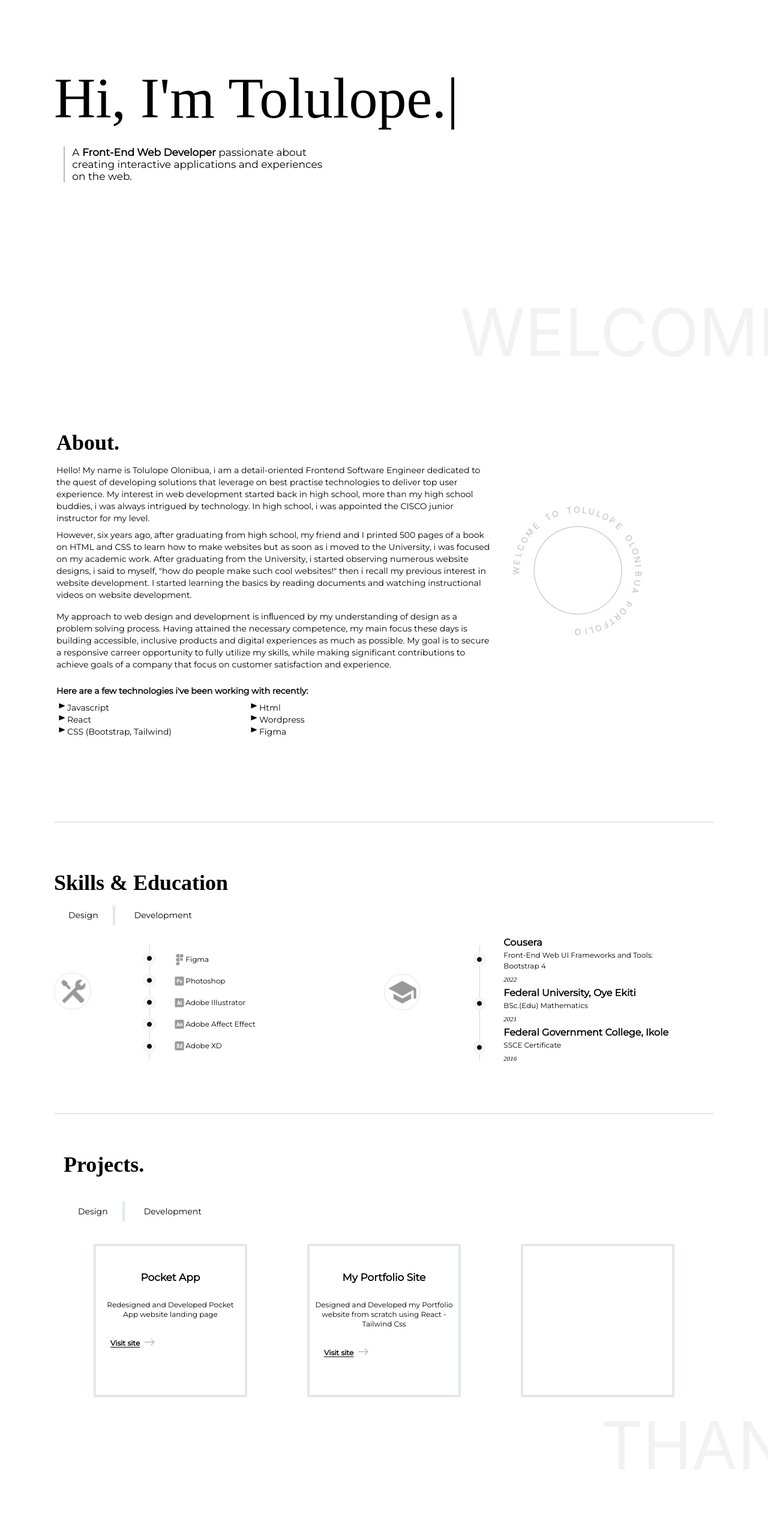
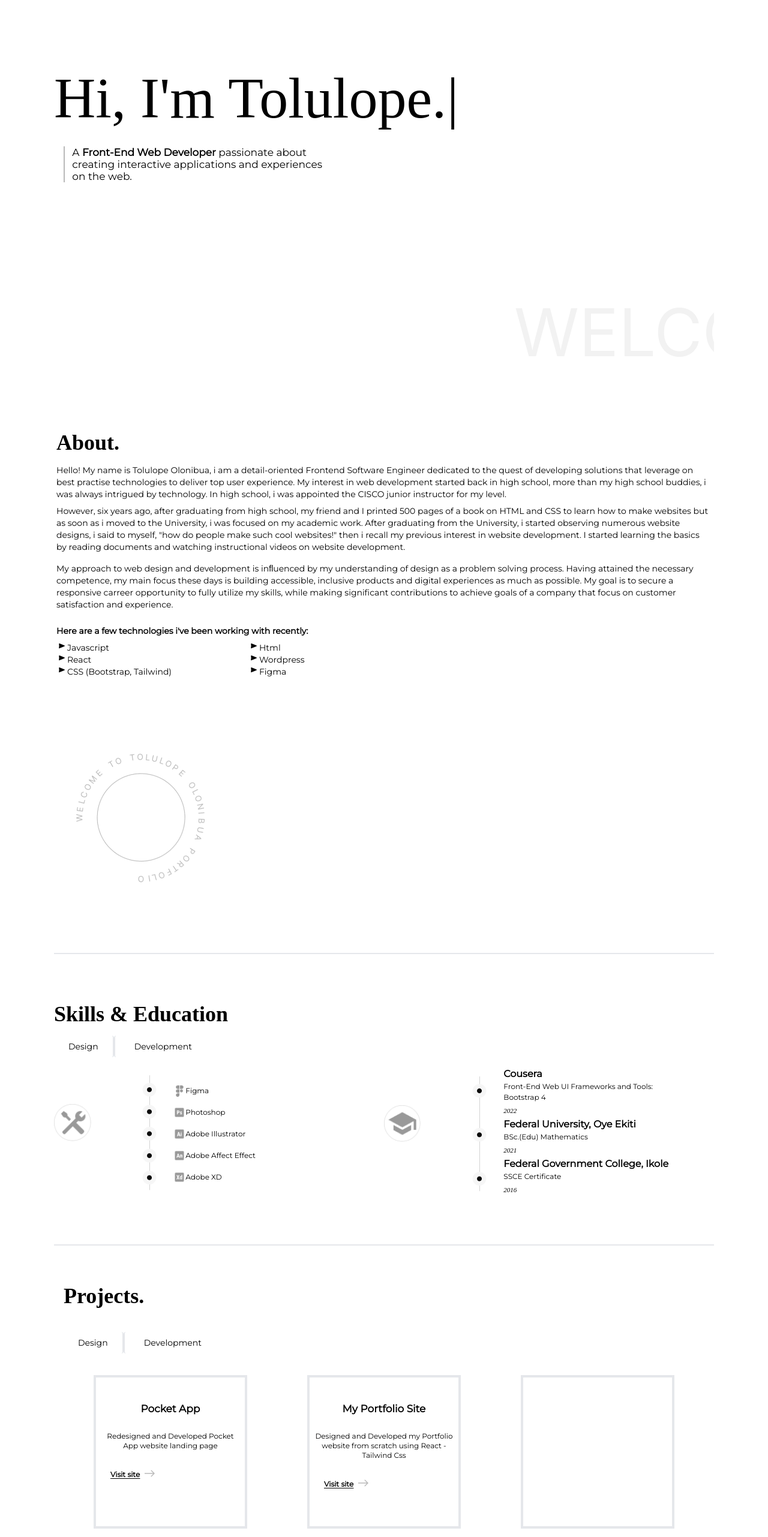
Before and after one commit to olonibua/tolulop, a React (Create React App) app: page / in a window 1280 px wide. Shown: the part 234-2797 px from the top of the page at 60% size. Built offline with nearby package versions, Linux system fonts and the light colour scheme; a web font is replaced by a local one.

Commit message:
first commit

```diff
--- a/src/Component/Home.jsx
+++ b/src/Component/Home.jsx
@@ -117,7 +117,7 @@ const Home = (props) => {
 }
 
 
-        <div className='sm:max-w-[500px] md:max-w-[700px] lg:max-w-[1100px] max-w-[310px] w-full h-[35vh] md:h-[80vh] sm:mt-16 mt-24 mx-auto grid md:grid-cols-4'>
+        <div className='sm:max-w-[500px] md:max-w-[700px] lg:max-w-[1100px] max-w-[300px] w-full h-[35vh] md:h-[80vh] sm:mt-16 mt-24 mx-auto grid md:grid-cols-4'>
         <div className='flex flex-col pb-3 home md:col-span-3 justify-center ' >
         <h1 className='text-4xl md:text-7xl lg:text-8xl h1 dynamic-txts pb-4'>
          <TypeWritter
@@ -127,7 +127,7 @@ const Home = (props) => {
          />
         </h1>
         <div className='sm:max-w-[500px] md:max-w-[700px] lg:max-w-[450px] max-w-[400px] flex w-full sm:mt-4 pl-4 mt-2'>
-        {showLine && <img className='h-[60px] w-[5px]' src={Line} alt='' />}
+        {showLine && <img className='h-[40px] md:h-[60px] w-[5px]' src={Line} alt='' />}
         {showComponent && <p className='text-[10px] sm:text-[15px] md:text-[16px] lg:text-[17px] p pb-3 ml-3 leading-3 md:text-sm'>A<strong class> Front-End Web Developer </strong> passionate about creating interactive
         applications and experiences on the web.
         </p>}
@@ -139,7 +139,7 @@ const Home = (props) => {
         {showAbout && <img className='w-[180px] aimg lg:w-[310px] text-center mt-24 justify-center align-middle hidden md:block md:mx-auto ' src={Abouto} alt='' />}
 
         </div>
-        <div className='wel-w text-[70px] sm:text-[110px] sm:max-w-[400px] md:max-w-[900px] lg:max-w-[1300px] max-w-[310px]'>
+        <div className='wel-w text-[70px] sm:text-[110px] sm:max-w-[400px] md:max-w-[900px] lg:max-w-[1100px] max-w-[280px]'>
         <div className='wel '>
 
         </div>
@@ -157,7 +157,7 @@ const Home = (props) => {
 {showComponent &&
         <div  className='w-full mb-10 py-0 sm:py-8 '>
 
-            <div className=' sm:p-1 sm:mb-16 py-2  sm:max-w-[500px] md:max-w-[700px] lg:max-w-[1100px] mx-auto max-w-[310px]  grid md:grid-cols-3'>
+            <div className=' sm:p-1 sm:mb-16 py-2  sm:max-w-[500px] md:max-w-[700px] lg:max-w-[1100px] mx-auto max-w-[300px]  grid md:grid-cols-2'>
 
             <div className='about flex flex-col md:col-span-2 justify-center'>
                 <h1 className='text-2xl md:text-3xl lg:text-4xl font-bold pb-4'>About.</h1>
@@ -178,7 +178,7 @@ const Home = (props) => {
              these days is building accessible, inclusive products and digital
             experiences as much as possible. My goal is to secure a responsive carreer opportunity to fully utilize my skills, while making
             significant contributions to achieve goals of a company that focus on customer satisfaction and experience.</p>
-            <div className='text-[10px] p pt-2 sm:text-xs md:text-sm mt-2'>
+            <div className='text-[10px] hidden md:block p pt-2 sm:text-xs md:text-sm mt-2'>
                 <p className='font-bold text-[11px] my-2 sm:text-sm md:text-sm'>Here are a few technologies i've been working with recently:</p>
                 <div className='flex space-between'>
                 <div>
@@ -324,7 +324,7 @@ const Home = (props) => {
         <div>
         </div>
 
-        <div className='wel-w mt-4 text-[70px] sm:text-[110px] overflow-hidden sm:max-w-[400px] md:max-w-[900px] lg:max-w-[1300px] max-w-[270px]'>
+        <div className='wel-w mt-4 text-[70px] sm:text-[110px] overflow-hidden sm:max-w-[400px] md:max-w-[900px] lg:max-w-[1100px] max-w-[280px]'>
         <div className='wel'>
             {/* <span className=''>       WELCOME TO MY PORTFOLIO&nbsp;&nbsp;&nbsp;</span> */}
         </div>
@@ -341,13 +341,13 @@ const Home = (props) => {
     {showComponent &&
     <div className='text-white  bg-black w-full  mx-auto '>
     <div className='sm:max-w-[500px]  md:max-w-[700px] lg:max-w-[1100px] max-w-[300px] w-full py-10  mx-auto'>
-    <p className='text-md'>Got an idea?</p>
-        <h2 className='text-2xl md:text-3xl lg:text-4xl pb-8 p underline underline-offset-4 font-bold'><a href='https://linkedin.com/olonibua-tolu-465042127' target="_blank">Let's talk about it</a></h2>
+    <p className='text-[13px] text-md'>Got an idea?</p>
+        <h2 className='text-xl md:text-3xl lg:text-4xl pb-8 p underline underline-offset-2 md:underline-offset-4 font-bold'><a href='https://linkedin.com/olonibua-tolu-465042127' target="_blank">Let's talk about it</a></h2>
       <div className=' border-b-2 py-2 grid md:grid-cols-3'>
 
-       <p className='text-[#878787]'>mail:<br/><span className='p text-white'>Olonts@gmail.com</span></p>
-          <p className='text-[#878787]'>call:<br/><span className='p text-white'>+2348149249926</span></p>
-          <p className='text-[#878787] sm:ml-24'>Connect:<br/> <span className=' justify-between flex'>
+       <p className='text-[13px] md:text-[16px] text-[#878787]'>mail:<br/><span className='p text-white'>Olonts@gmail.com</span></p>
+          <p className='text-[13px] md:text-[16px] text-[#878787]'>call:<br/><span className='p text-white'>+2348149249926</span></p>
+          <p className='text-[#878787] text-[13px] md:text-[16px] sm:ml-24'>Connect:<br/> <span className=' justify-between flex'>
           <a href='https://twitter.com/ifetolu5' target="_blank"><img src={twitter} alt='' /></a> <a href='https://github.com/tolulope55/' target="_blank" ><img src={Github} alt='' /></a>
           <a href='https://behance.net/olonibutolulop' target="_blank"> <img src={Behance} alt='' /></a>
           </span>
@@ -356,7 +356,7 @@ const Home = (props) => {
 
     </div>
     <div className='bg-[#111117] w-full text-center h-10 mx-auto'>
-          <p className='text-xs py-3 p md:text-md'>Designed and Development by <strong className='text-white p'> <a href='https://linkedin.com/olonibua-tolu-465042127' target="_blank">Tolulope Olonibua</a></strong></p>
+          <p className='text-[10px] py-3 p md:text-md'>Designed and Development by <strong className='text-white p'> <a href='https://linkedin.com/olonibua-tolu-465042127' target="_blank">Tolulope Olonibua</a></strong></p>
     </div>
   </div>
 }
```
